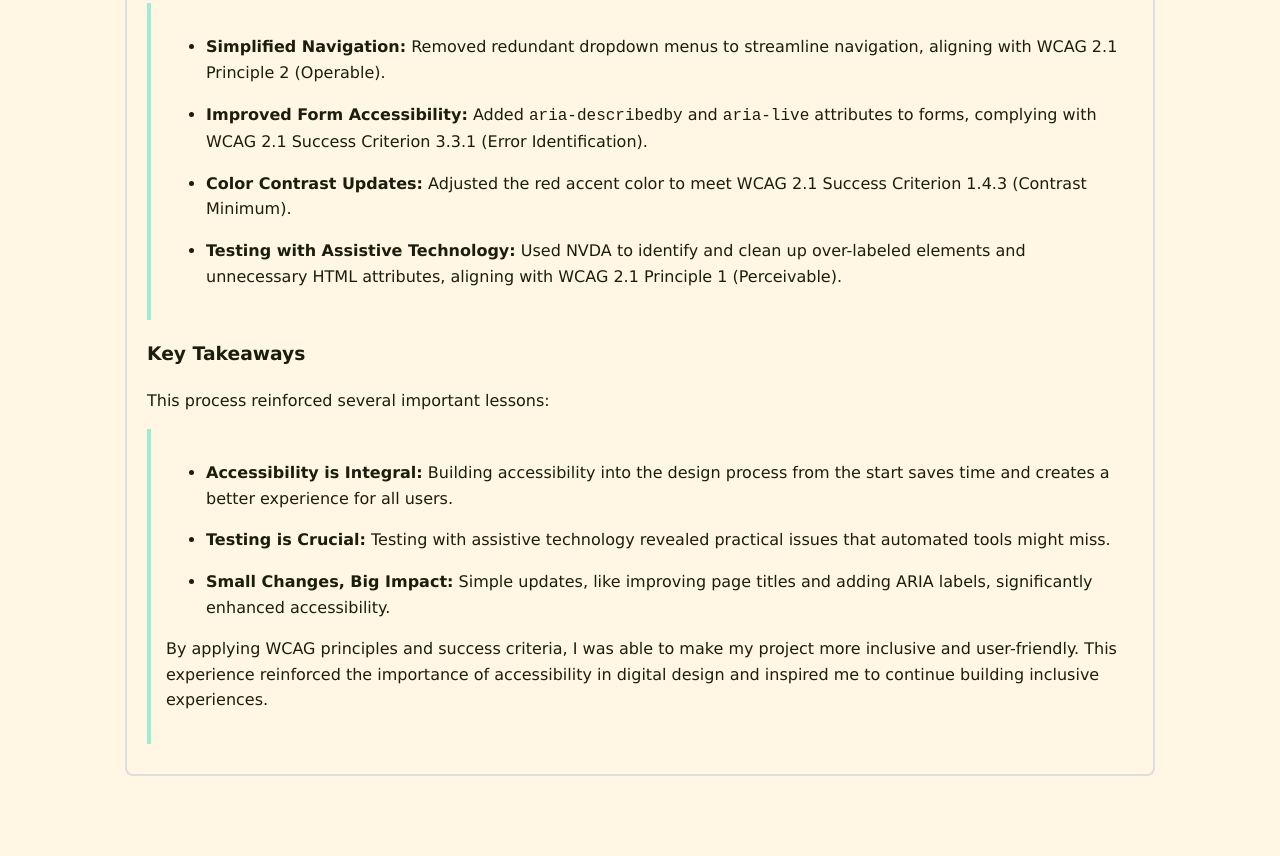
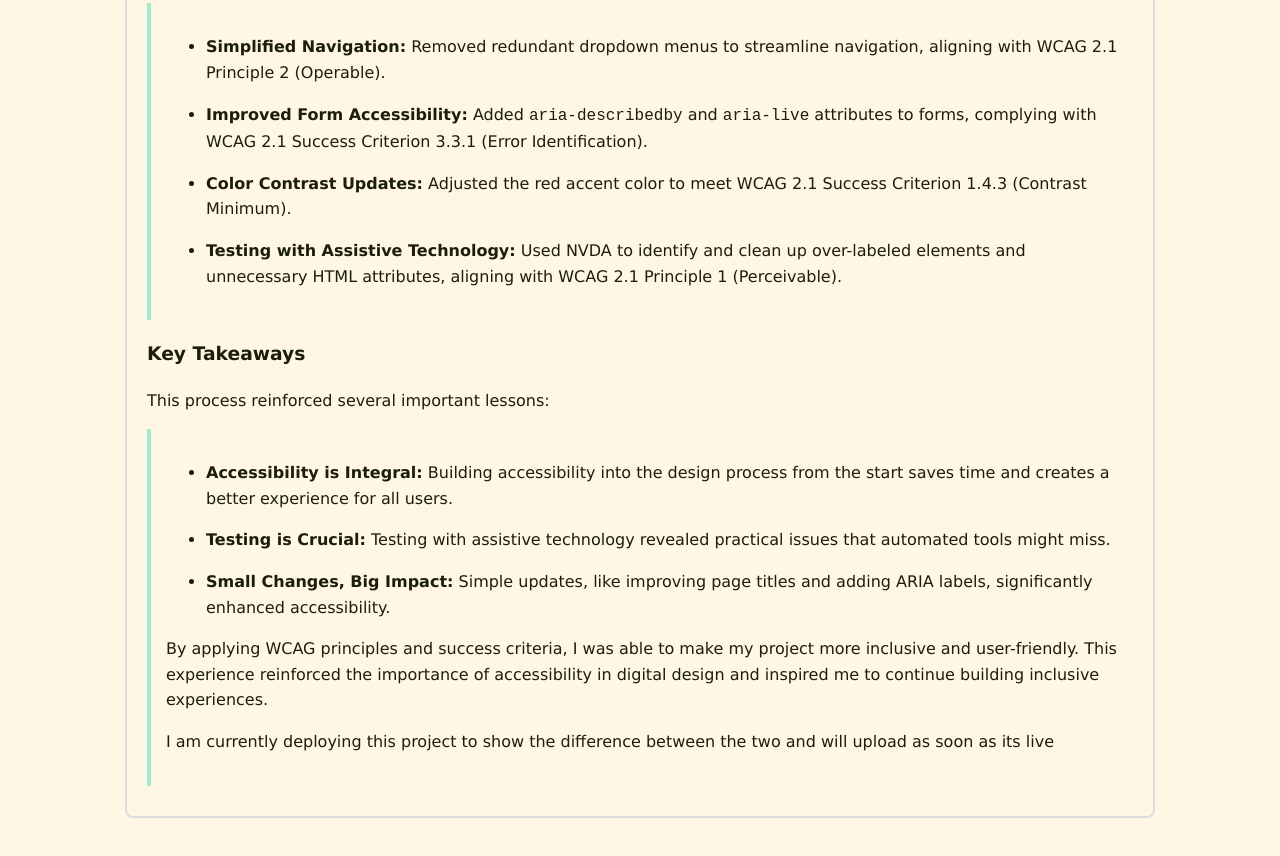
Before and after one commit to pollynotpolly/Portfolio, a website built with Vite: page index.html in a window 1280 px wide. Shown: the part 2086-2942 px from the top of the page. Built offline with nearby package versions, Linux system fonts and the light colour scheme.

Commit message:
quick message

```diff
--- a/index.html
+++ b/index.html
@@ -113,6 +113,7 @@
             <li><strong>Small Changes, Big Impact:</strong> Simple updates, like improving page titles and adding ARIA labels, significantly enhanced accessibility.</li>
         </ul>
         <p>By applying WCAG principles and success criteria, I was able to make my project more inclusive and user-friendly. This experience reinforced the importance of accessibility in digital design and inspired me to continue building inclusive experiences.</p>
+        <p>I am currently deploying this project to show the difference between the two and will upload as soon as its live</p>
     </section>
 
                     </div>
```
